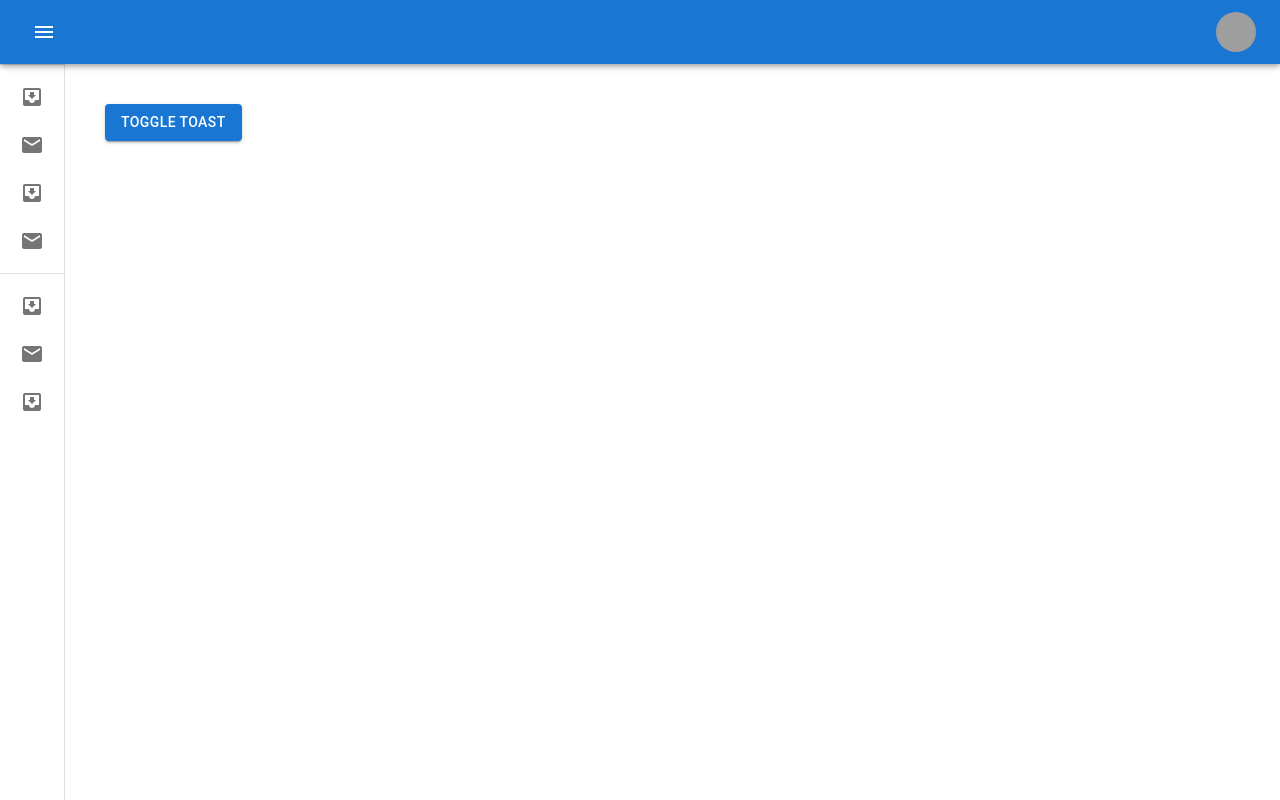
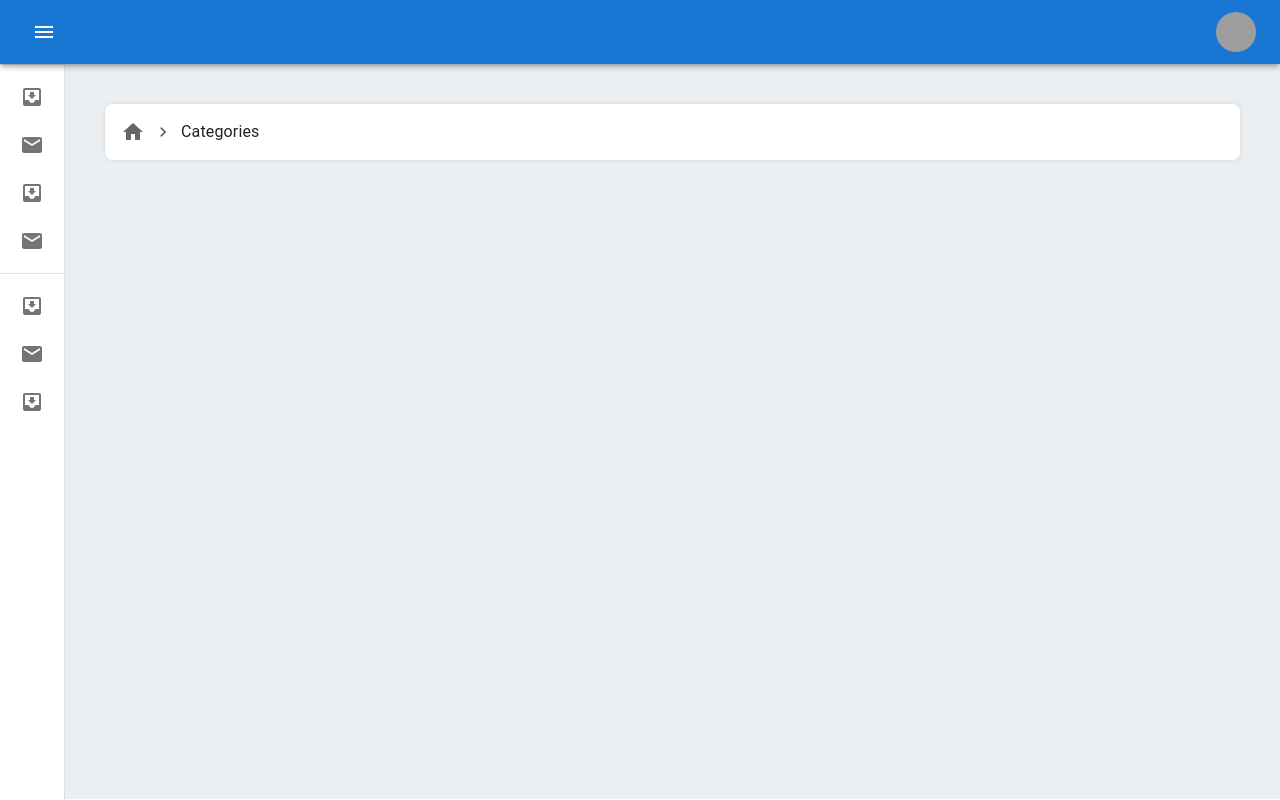
Before and after one commit to IngaIndra/Projects, a React (Create React App) app in the folder mui-admin/: page /categories in a window 1280 px wide. Built offline with nearby package versions, Linux system fonts and the light colour scheme; grey boxes are pictures that could not be loaded.

Commit message:
added breadcrumbs

```diff
--- a/mui-admin/package.json
+++ b/mui-admin/package.json
@@ -12,6 +12,7 @@
     "@testing-library/user-event": "^13.5.0",
     "react": "^18.2.0",
     "react-dom": "^18.2.0",
+    "react-router": "^6.8.1",
     "react-router-dom": "^6.8.1",
     "react-scripts": "5.0.1",
     "web-vitals": "^2.1.4"
--- a/mui-admin/src/App.js
+++ b/mui-admin/src/App.js
@@ -1,33 +1,43 @@
-import { Box, Button } from "@mui/material";
-import { useState } from "react";
+import { Stack } from "@mui/material";
+import { blueGrey } from "@mui/material/colors";
+import { Route, Routes } from "react-router";
 import { Layout } from "./components/Layout";
-import { useToast } from "./hooks";
 import { useDialog } from "./hooks/useDialog";
+import { CategoriesScreen, HomeScreen } from "./pages";
+
+const bgColor = blueGrey[50];
+
+const wrapperStyle = {
+  p: 5,
+  bgcolor: bgColor,
+  width: "calc(100vw - 65px)",
+  minHeight: "calc(100vh - 65px)",
+  boxSizing: "border-box",
+};
 
 function App() {
-  // const showToast = useToast();
-  const showDialog = useDialog();
-  const [open, setOpen] = useState(false);
-  const handleOpen = () => {
-    setOpen(true);
-  };
-  const handleClose = () => {
-    setOpen(false);
-  };
+  // const showDialog = useDialog();
   return (
     <Layout>
-      <Box sx={{ p: 5 }}>
-        <Button
+      <Stack sx={wrapperStyle}>
+        <Routes>
+          <Route path="/" element={<HomeScreen />} />
+          <Route path="/categories" element={<CategoriesScreen />} />
+        </Routes>
+      </Stack>
+    </Layout>
+  );
+}
+
+export default App;
+
+{
+  /* <Button
           variant="contained"
           onClick={() => {
             showDialog();
           }}
         >
           Toggle toast
-        </Button>
-      </Box>
-    </Layout>
-  );
+        </Button> */
 }
-
-export default App;
--- /dev/null
+++ b/mui-admin/src/components/BreadCrumbs.jsx
@@ -0,0 +1,48 @@
+import { NavigateNext } from "@mui/icons-material";
+import { Breadcrumbs, Link, Typography } from "@mui/material";
+import { Link as RouterLink } from "react-router-dom";
+
+const styles = {
+  breadcrumbs: {
+    bgcolor: "white",
+    p: 2,
+    borderRadius: 2,
+    boxShadow: "0 0 5px rgba(0,0,0,.1)",
+  },
+  link: { display: "flex", alignItems: "center" },
+};
+
+export const BreadCrumbs = ({ items }) => {
+  if (!items) {
+    return null;
+  }
+  return (
+    <Breadcrumbs
+      sx={styles.breadcrumbs}
+      separator={<NavigateNext fontSize="small" />}
+    >
+      {items.map((item, index) => {
+        if (index !== items.length - 1) {
+          return (
+            <Link
+              underline="hover"
+              key={index}
+              color="inherit"
+              component={RouterLink}
+              to={item.to}
+              sx={styles.link}
+            >
+              {item.icon && item.icon}
+              {item.label}
+            </Link>
+          );
+        }
+        return (
+          <Typography key={index} color="text.primary">
+            {item.label}
+          </Typography>
+        );
+      })}
+    </Breadcrumbs>
+  );
+};
--- a/mui-admin/src/components/index.js
+++ b/mui-admin/src/components/index.js
@@ -1 +1,2 @@
-export * from "./MiniDrawer";
+// export * from "./MiniDrawer";
+export * from "./BreadCrumbs";
--- a/mui-admin/src/contexts/DialogContext.jsx
+++ b/mui-admin/src/contexts/DialogContext.jsx
@@ -13,6 +13,8 @@
 export const DialogProvider = ({ children }) => {
   const showToast = useToast();
   const [open, setOpen] = useState(false);
+  const [text, setText] = useState("");
+  const [title, setTitle] = useState("");
   const handleClose = () => {
     setOpen(false);
   };
--- /dev/null
+++ b/mui-admin/src/pages/CategoriesScreen.jsx
@@ -0,0 +1,20 @@
+import { Home } from "@mui/icons-material";
+import { BreadCrumbs } from "../components";
+
+export const CategoriesScreen = () => {
+  const breadCrumbs = [
+    {
+      label: "",
+      to: "/",
+      icon: <Home />,
+    },
+    {
+      label: "Categories",
+    },
+  ];
+  return (
+    <>
+      <BreadCrumbs items={breadCrumbs} />
+    </>
+  );
+};
--- /dev/null
+++ b/mui-admin/src/pages/HomeScreen.jsx
@@ -0,0 +1,5 @@
+import { Typography } from "@mui/material";
+
+export const HomeScreen = () => {
+  return <Typography variant="h1">MUI ADMIN</Typography>;
+};
--- /dev/null
+++ b/mui-admin/src/pages/index.js
@@ -0,0 +1,2 @@
+export * from "./HomeScreen";
+export * from "./CategoriesScreen";
```
Also changed, not shown: 1 other file (tests, documents, lock files or other folders).
